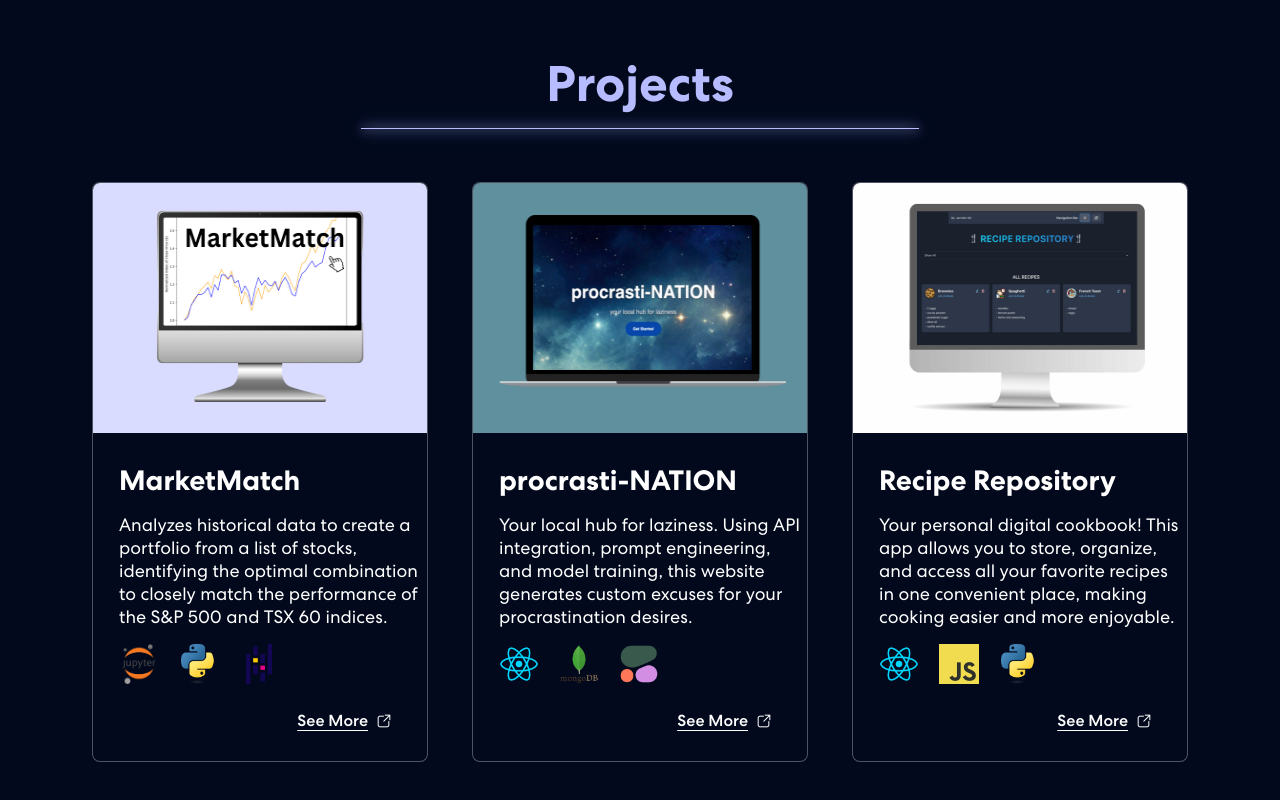
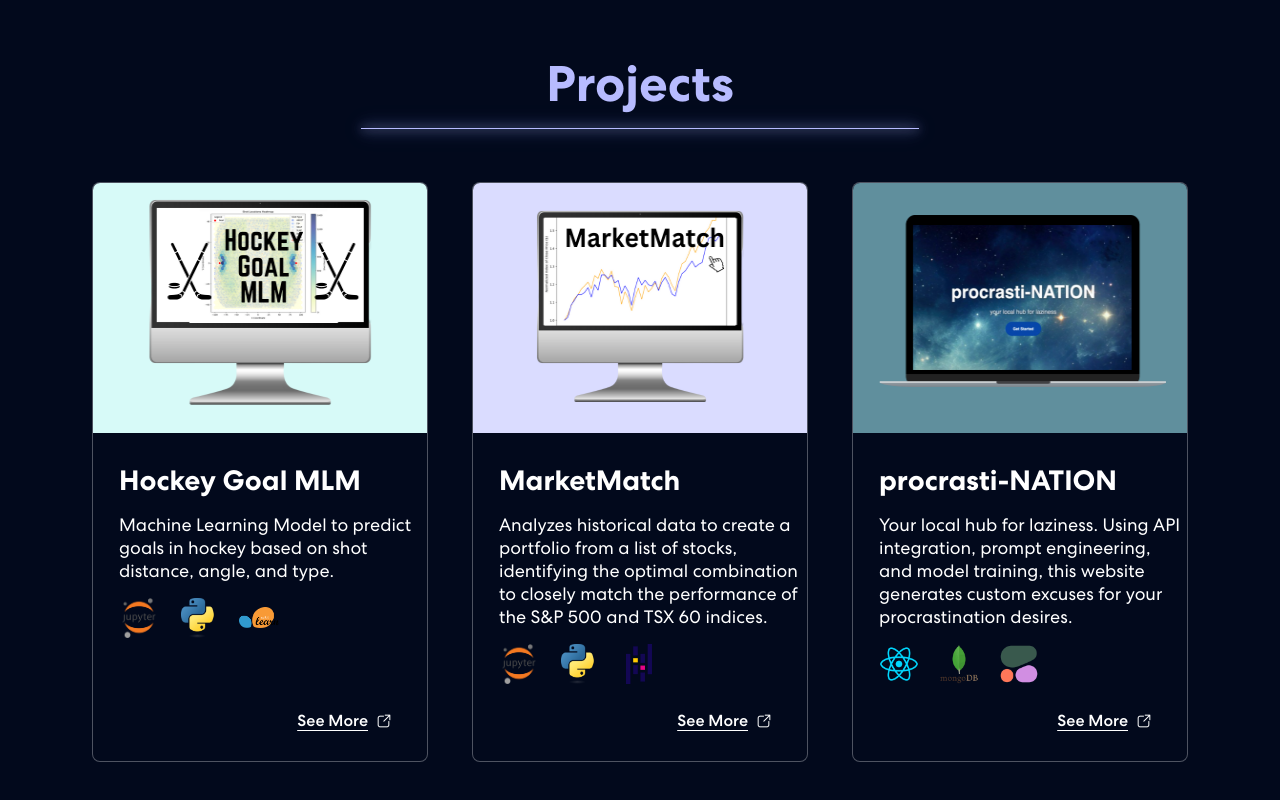
Before and after one commit to jennifershi255/Personal-Portfolio, a React (Vite) app: page / in a window 1280 px wide. Shown: the part 1360-2160 px from the top of the page. Built offline with nearby package versions, Linux system fonts and the light colour scheme.

Commit message:
added MLM project

```diff
--- a/src/components/Projects.jsx
+++ b/src/components/Projects.jsx
@@ -17,9 +17,21 @@ import Cohere from "../assets/img/cohere.png";
 import javascript from "../assets/img/JavaScript-logo.png";
 import java from "../assets/img/java.svg";
 import figma from "../assets/img/Figma-logo.svg";
+import MLMHockey from "../assets/img/MLM.png";
+import scikit from "../assets/img/scikit.png";
 
 export const Projects = () => {
   const projects = [
+    {
+      title: "Hockey Goal MLM",
+      description:
+        "Machine Learning Model to predict goals in hockey based on shot distance, angle, and type.",
+      imgUrl: MLMHockey,
+      techImg1: JupyterLogo,
+      techImg2: PythonLogo,
+      techImg3: scikit,
+      link: "https://github.com/jennifershi255/Hockey-Goal-MLM",
+    },
     {
       title: "MarketMatch",
       description:
```
Also changed, not shown: src/assets/img/MLM.png (added), src/assets/img/scikit.png (added).
